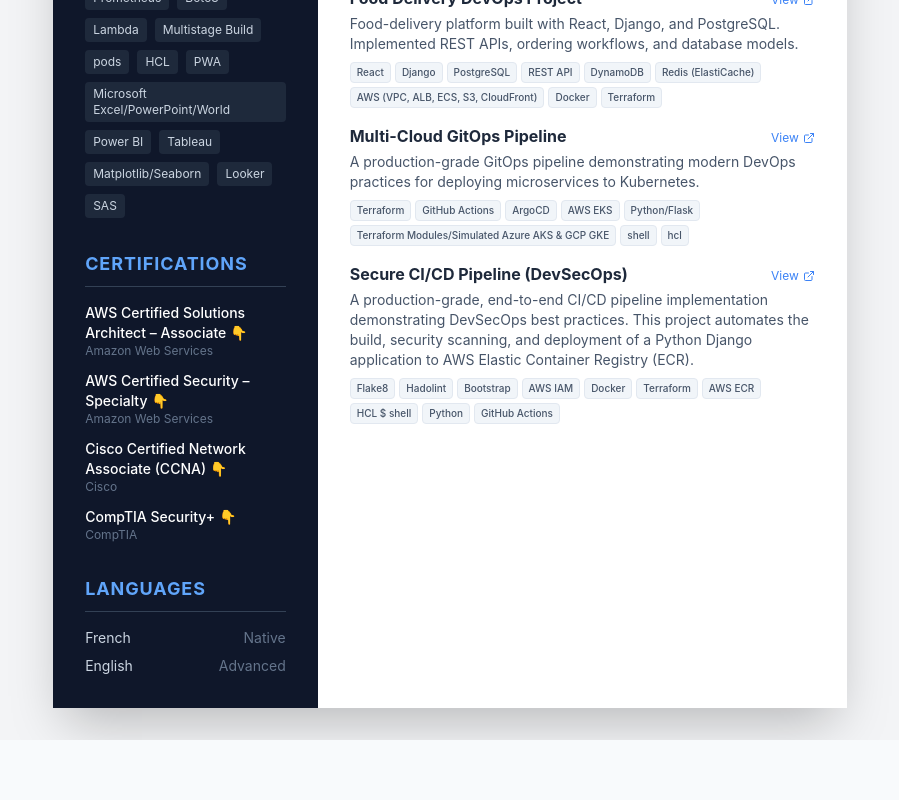
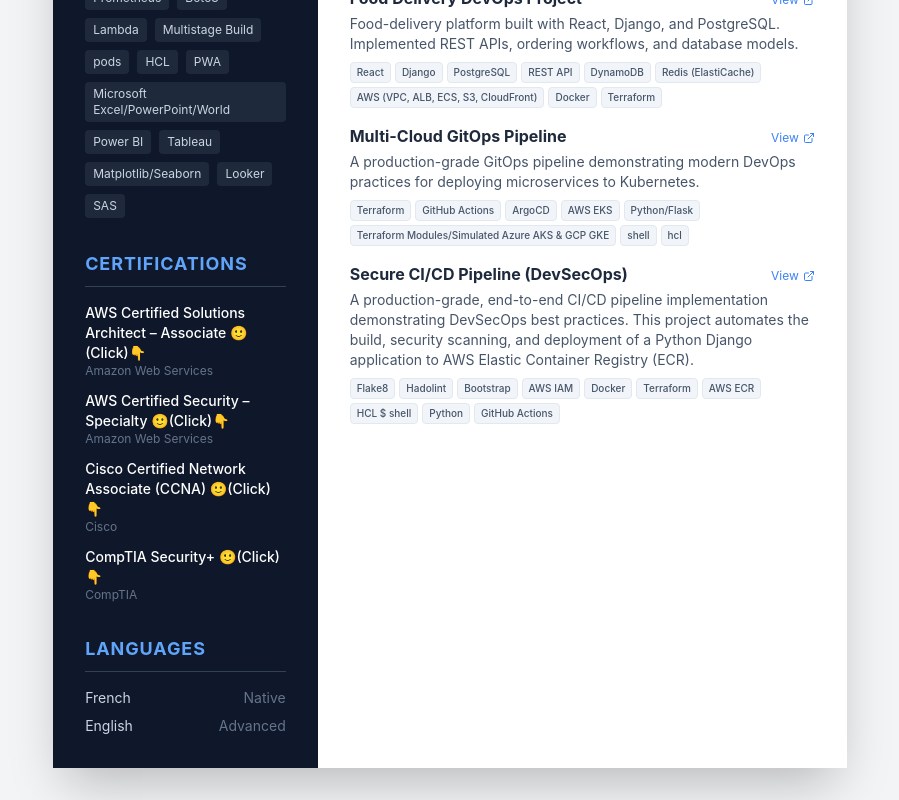
Before and after one commit to miafo1/miafopotfolio, a React (Vite) app: page /cv-preview in a window 1280 px wide. Shown: the part 1278-2078 px from the top of the page, without its empty margins (190-1089 px from the left). Before the commit the page ends 2018 px from the top, so only its background shows below. Built offline with nearby package versions, Linux system fonts and the light colour scheme.

Commit message:
Update certification names to include 'Click' emoji

```diff
--- a/src/data/index.js
+++ b/src/data/index.js
@@ -19,28 +19,28 @@
 export const certifications = [
   {
     id: "aws-sa",
-    name: "AWS Certified Solutions Architect – Associate 👇",
+    name: "AWS Certified Solutions Architect – Associate 🙂(Click)👇",
     issuer: "Amazon Web Services",
     pdf: "/pdfs/aws-certified-solutions-architect-associate.pdf",
     icon: Cloud
   },
   {
     id: "aws-sec",
-    name: "AWS Certified Security – Specialty 👇",
+    name: "AWS Certified Security – Specialty 🙂(Click)👇",
     issuer: "Amazon Web Services",
     pdf: "/pdfs/aws-certified-security-specialty.pdf",
     icon: Shield
   },
   {
     id: "ccna",
-    name: "Cisco Certified Network Associate (CCNA) 👇",
+    name: "Cisco Certified Network Associate (CCNA) 🙂(Click)👇",
     issuer: "Cisco",
     pdf: "/pdfs/cisco-certified-network-associate.pdf",
     icon: Terminal
   },
   {
     id: "sec-plus",
-    name: "CompTIA Security+ 👇",
+    name: "CompTIA Security+ 🙂(Click)👇",
     issuer: "CompTIA",
     pdf: "/pdfs/comptia-security-plus.pdf",
     icon: Shield
```
